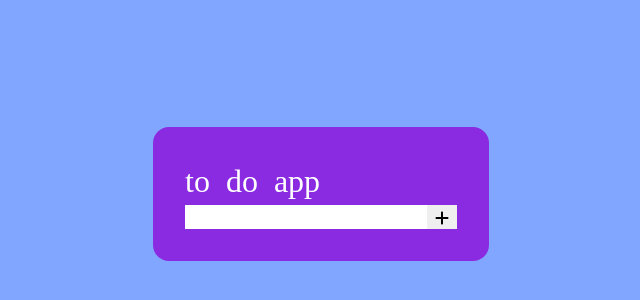
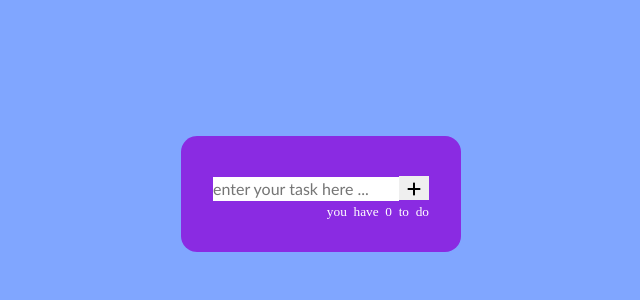
Before and after one commit to amirthenew/todoReact, a React (Create React App) app: page / in a window 1280 px wide. Shown: the part 206-506 px from the top of the page, without its empty margins (319-959 px from the left). Built offline with nearby package versions, Linux system fonts and the light colour scheme.

Commit message:
add remaining tasks hint and olaceholder

```diff
--- a/src/App.js
+++ b/src/App.js
@@ -3,9 +3,11 @@ import Container from './components/Container';
 import './App.css'
 import {Navbar, Nav, Button} from 'react-bootstrap'
 
+
 const App = () => {
     return (
         <div>
+
         <Container/>
         </div>
 
--- a/src/components/Header.jsx
+++ b/src/components/Header.jsx
@@ -4,7 +4,6 @@ import styles from '../components/Header.module.css'
 const Header = ()=>{
 
 return(<h2 className={styles.header}>
-    to do app
     </h2>)
 
 }
--- a/src/components/Todos.js
+++ b/src/components/Todos.js
@@ -25,7 +25,7 @@ const changHandler=(event) =>{
 
 
 const addTask=()=>{
-setTask([...tasks,{task:text,isDone:false}])
+setTask([...tasks,text])
 const todoList = localStorage.getItem('key') ?
 JSON.parse(localStorage.getItem('key')) : []
 todoList.push(text)
@@ -48,13 +48,15 @@ return oldValues.filter(task=>task !== value)
 return (
     <div className={styles.box}>
     <Header/>
-    <input type="text" value={text} onChange={changHandler} />
+    <input className={styles.placeholder} placeholder='enter your task here ...' type="text" value={text} onChange={changHandler} />
   <button className={styles.addBtn} onClick={addTask}
   style={{padding:'0 .5rem'}}>{plusIcon}</button>
 {tasks.map((task,id)=> <div key={id}
 className='todo'><span className={status ? styles.completed : null}
-onClick={toggleClass}>{task}{id}</span>
+onClick={toggleClass}>{id+1} : {task}</span>
 <i onClick={()=>removeTask(task)}>{faTrashs}</i></div>)}
+
+<span className={styles.hint}>{`you have ${tasks.length} to do`}</span>
  {console.log(tasks)}
 </div>)
 
--- a/src/components/Todos.module.css
+++ b/src/components/Todos.module.css
@@ -34,3 +34,13 @@ li{
 .completed{
     text-decoration: line-through;
 }
+
+.placeholder{
+    font-family: 'Gill Sans', 'Gill Sans MT', Calibri, 'Trebuchet MS', sans-serif;
+
+}
+.hint {
+    font-size: smaller;
+    display: flex;
+    justify-content: end;
+}
```
